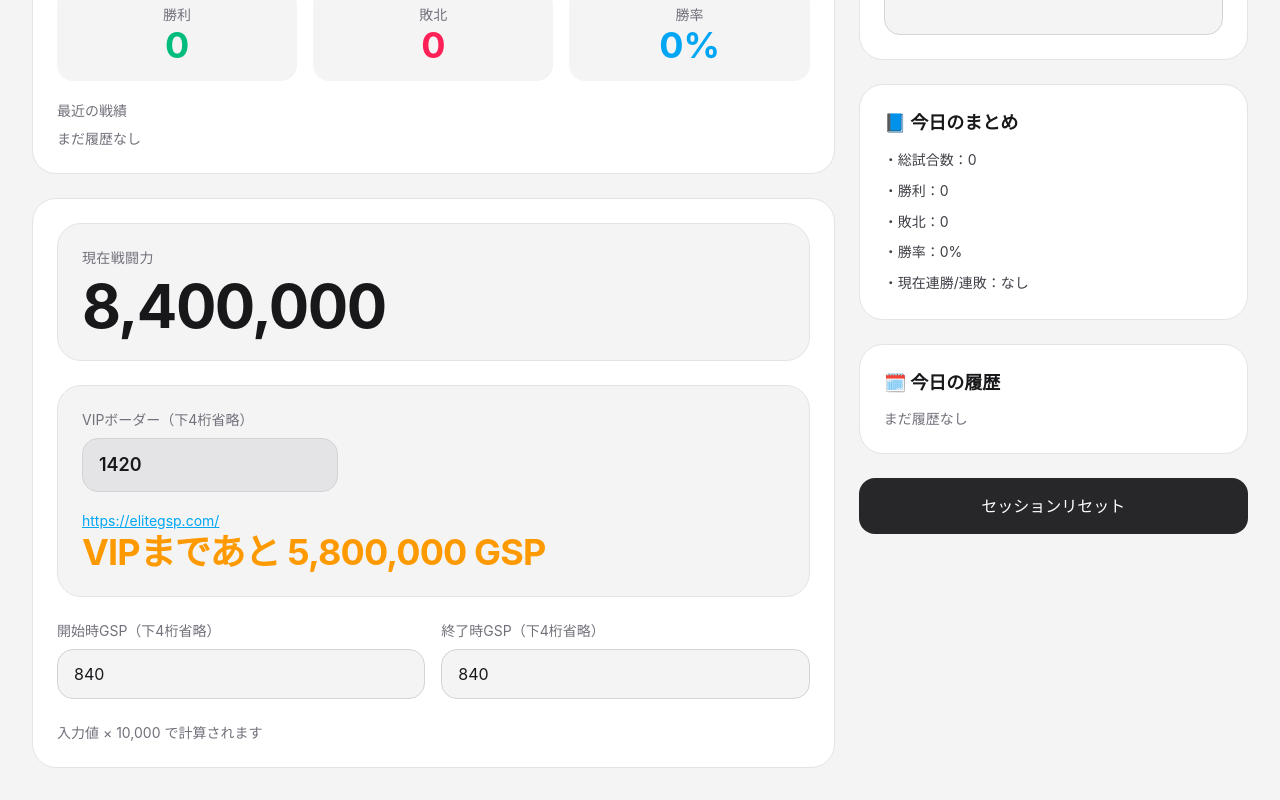
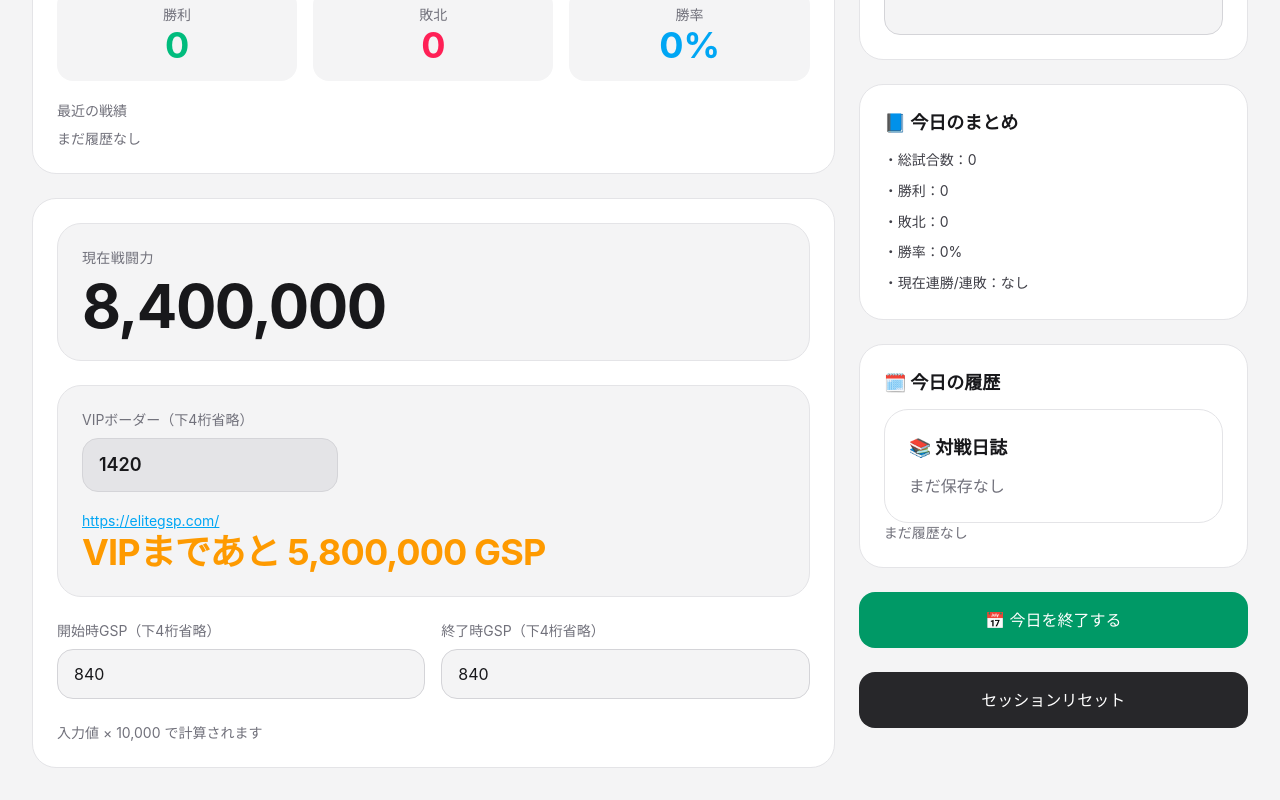
Before and after one commit to fuka3ster-lab/smash-record-v2, a React (Vite) app: page / in a window 1280 px wide. Shown: the part 490-1290 px from the top of the page. Built offline with nearby package versions, Linux system fonts and the light colour scheme.

Commit message:
add daily records and finish today feature

```diff
--- a/src/App.jsx
+++ b/src/App.jsx
@@ -33,6 +33,11 @@ export default function LucinaVIPTracker() {
   const [vipBorderInput, setVipBorderInput] = useState(() => {
     const saved = localStorage.getItem("lucina-vip-border-input");
     return saved ? Number(saved) : 1420;
+  });
+
+  const [dailyRecords, setDailyRecords] = useState(() => {
+    const saved = localStorage.getItem("lucina-daily-records");
+    return saved ? JSON.parse(saved) : [];
   });
 
   const gsp = gspInput * 10000;
@@ -73,6 +78,13 @@ export default function LucinaVIPTracker() {
     );
   }, [vipBorderInput]);
 
+  useEffect(() => {
+    localStorage.setItem(
+      "lucina-daily-records",
+      JSON.stringify(dailyRecords)
+    );
+  }, [dailyRecords]);
+
   const addWin = () => {
     setWins((prev) => prev + 1);
     setHistory((prev) => ["W", ...prev].slice(0, 20));
@@ -90,6 +102,28 @@ export default function LucinaVIPTracker() {
     setHistory([]);
     setStartGspInput(gspInput);
   };
+
+  const finishToday = () => {
+  const record = {
+    date: new Date().toLocaleDateString("ja-JP"),
+    startGsp: startGspInput,
+    endGsp: gspInput,
+    wins,
+    losses,
+    winRate,
+    memo,
+  };
+
+  setDailyRecords((prev) => [record, ...prev]);
+
+  // 次回開始GSPへ引継ぎ
+  setStartGspInput(gspInput);
+
+  // 当日データリセット
+  setWins(0);
+  setLosses(0);
+  setHistory([]);
+};
 
   const totalGames = wins + losses;
 
@@ -318,6 +352,48 @@ export default function LucinaVIPTracker() {
               🗓 今日の履歴
             </div>
 
+            <div className="bg-white dark:bg-zinc-900 rounded-3xl p-6 border border-zinc-200 dark:border-zinc-800">
+              <div className="text-lg font-semibold mb-3">
+                📚 対戦日誌
+              </div>
+
+              <div className="space-y-3 max-h-96 overflow-y-auto">
+                {dailyRecords.length === 0 && (
+                  <div className="text-zinc-500">
+                    まだ保存なし
+                  </div>
+                )}
+
+                {dailyRecords.map((record, index) => (
+                  <div
+                    key={index}
+                    className="rounded-2xl bg-zinc-100 dark:bg-zinc-800 p-4"
+                  >
+                    <div className="font-bold mb-2">
+                      {record.date}
+                    </div>
+
+                    <div className="text-sm">
+                      {record.startGsp} →
+                      {record.endGsp}
+                    </div>
+
+                    <div className="text-sm">
+                      {record.wins}勝
+                      {record.losses}敗
+                      （勝率 {record.winRate}%）
+                    </div>
+
+                    {record.memo && (
+                      <div className="mt-2 text-xs whitespace-pre-wrap text-zinc-500">
+                        {record.memo}
+                      </div>
+                    )}
+                  </div>
+                ))}
+              </div>
+            </div>
+
             <div className="space-y-2 text-sm text-zinc-700 dark:text-zinc-300 max-h-48 overflow-y-auto">
               {history.length === 0 && (
                 <div className="text-zinc-500">まだ履歴なし</div>
@@ -345,6 +421,13 @@ export default function LucinaVIPTracker() {
           </div>
 
           <button
+            onClick={finishToday}
+            className="w-full px-4 py-4 rounded-2xl bg-emerald-600 hover:bg-emerald-500 text-white transition font-medium"
+          >
+            📅 今日を終了する
+          </button>
+
+          <button
             onClick={resetSession}
             className="w-full px-4 py-4 rounded-2xl bg-zinc-800 hover:bg-zinc-700 text-white transition font-medium"
           >
```
